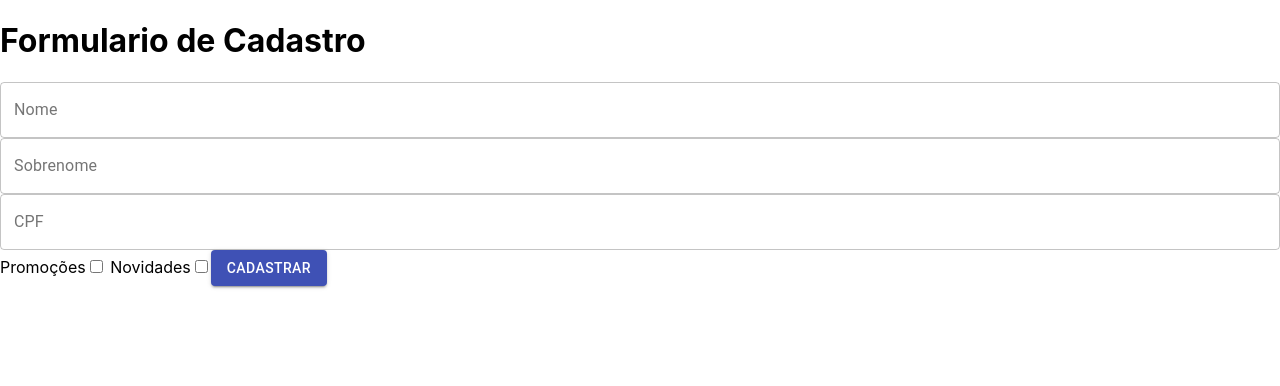
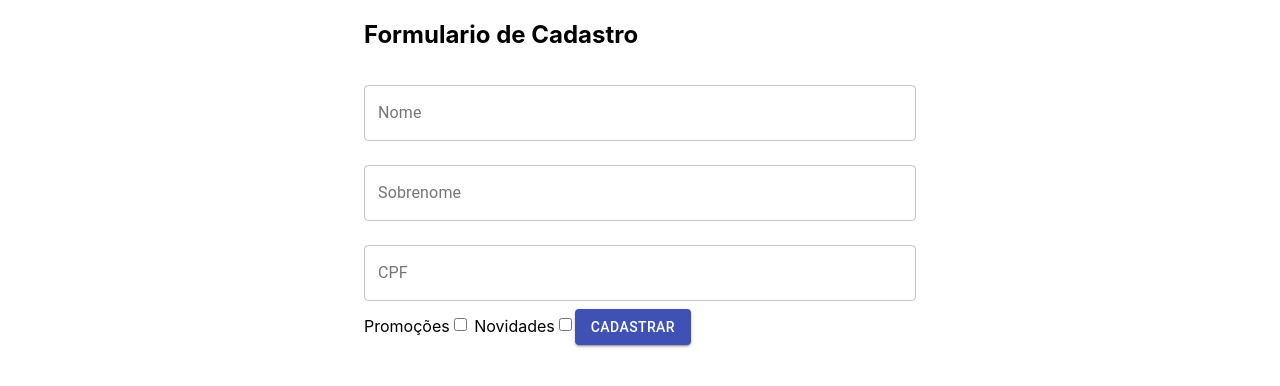
Before and after one commit to JanainaSoul/alura-react-formulario-cadastro, a React (Create React App) app: page / in a window 1280 px wide. Shown: the top 386 px of the page. Built offline with nearby package versions, Linux system fonts and the light colour scheme.

Commit message:
Layout e containers

```diff
--- a/src/App.js
+++ b/src/App.js
@@ -2,15 +2,16 @@
 import './App.css';
 import { Component } from 'react';
 import FormularioCadastro from './Components/FormularioCadastro/FormularioCadastro';
+import {Container} from '@material-ui/core'
 
 class App extends Component {
 
   render () {
     return (
-      <Fragment>
+      <Container component="article" maxWidth="sm" >
           <h1> Formulario de Cadastro</h1>
       <FormularioCadastro/>
-      </Fragment>
+      </Container>
 
       );
   }
--- a/src/Components/FormularioCadastro/FormularioCadastro.jsx
+++ b/src/Components/FormularioCadastro/FormularioCadastro.jsx
@@ -6,9 +6,9 @@
 function FormularioCadastro(){
     return (
         <form>
-            <TextField id="nome" label="Nome" variant="outlined" fullWidth />
-            <TextField id="Sobrenome" label="Sobrenome" variant="outlined" fullWidth/>
-            <TextField id="cpf" label="CPF" variant="outlined" fullWidth/>
+            <TextField id="nome" label="Nome" variant="outlined" margin="normal" fullWidth />
+            <TextField id="Sobrenome" label="Sobrenome" variant="outlined"  margin="normal" fullWidth/>
+            <TextField id="cpf" label="CPF" variant="outlined" margin="normal" fullWidth/>
 
             <label> Promoções</label>
             <input type="checkbox"/>
```
